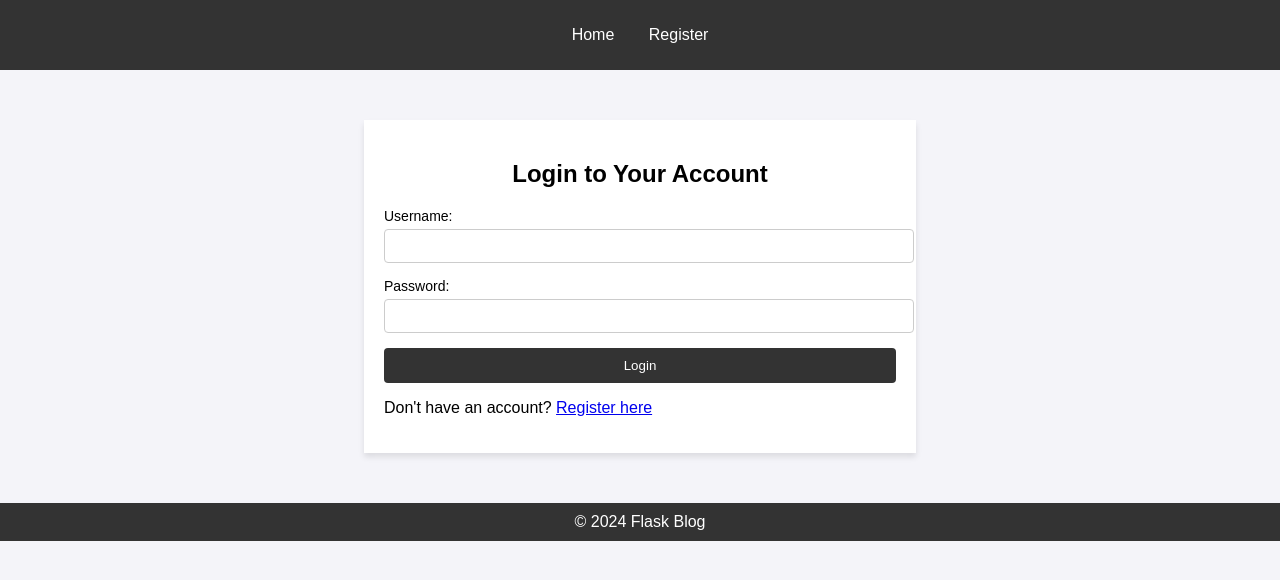
After one commit to mrmyothet/python-web, a Flask app: page /login in a window 1280 px wide. The commit adds this page. Shown: the top 580 px of the page. Run offline with Flask 3, Linux system fonts and the light colour scheme.

Commit message:
Blog - register and login using password hash

```diff
--- a/Blogs/app/db.py
+++ b/Blogs/app/db.py
@@ -11,3 +11,7 @@ def get_db():
         port="5434",
     )
     return conn
+
+
+def get_sqlite3_db():
+    pass
--- a/Blogs/app/routes.py
+++ b/Blogs/app/routes.py
@@ -1,5 +1,7 @@
 from flask import Flask, render_template, request, redirect, url_for, session
-from app.models import create_user
+from app.models import create_user, get_all_posts
+from app.models import validate_user_login
+from werkzeug.security import generate_password_hash
 
 
 # blueprint routes
@@ -7,10 +9,12 @@ from app.models import create_user
 
 from app import app
 
+app.secret_key = "Testing123"
+
 
 @app.route("/")
 def index():
-    posts = "Posts"
+    posts = get_all_posts()
     return render_template("index.html", posts=posts)
 
 
@@ -19,7 +23,8 @@ def register():
     if request.method == "POST":
         username = request.form["username"]
         email = request.form["email"]
-        password = request.form["password"]
+        password = generate_password_hash(request.form["password"], method="pbkdf2")
+        print(password)
 
         create_user(username, password, email)
 
@@ -27,3 +32,20 @@ def register():
 
     if request.method == "GET":
         return render_template("register.html")
+
+
+@app.route("/login", methods=["GET", "POST"])
+def login():
+    if request.method == "POST":
+        username = request.form["username"]
+        password = request.form["password"]
+        user = validate_user_login(username, password)
+        if user:
+            # return "Login Successful"
+
+            session["user_id"] = user[0]
+            return redirect(url_for("index"))
+
+        return "Invalid Information"
+
+    return render_template("login.html")
--- /dev/null
+++ b/Blogs/app/static/css/style.css
@@ -0,0 +1,85 @@
+body {
+    font-family: Arial, sans-serif;
+    background-color: #f4f4f9;
+    margin: 0;
+    padding: 0;
+}
+
+header {
+    background-color: #333;
+    color: white;
+    padding: 10px 0;
+}
+
+header nav ul {
+    list-style: none;
+    padding: 0;
+    text-align: center;
+}
+
+header nav ul li {
+    display: inline;
+    margin: 0 15px;
+}
+
+header nav ul li a {
+    color: white;
+    text-decoration: none;
+}
+
+.container {
+    width: 40%;
+    margin: 50px auto;
+    background-color: white;
+    padding: 20px;
+    box-shadow: 0px 4px 6px rgba(0, 0, 0, 0.1);
+}
+
+h2 {
+    text-align: center;
+    margin-bottom: 20px;
+}
+
+.form-group {
+    margin-bottom: 15px;
+}
+
+.form-group label {
+    display: block;
+    font-size: 14px;
+    margin-bottom: 5px;
+}
+
+.form-group input {
+    width: 100%;
+    padding: 8px;
+    font-size: 14px;
+    border: 1px solid #ccc;
+    border-radius: 4px;
+}
+
+button {
+    width: 100%;
+    padding: 10px;
+    background-color: #333;
+    color: white;
+    border: none;
+    border-radius: 4px;
+    cursor: pointer;
+}
+
+button:hover {
+    background-color: #555;
+}
+
+footer {
+    text-align: center;
+    background-color: #333;
+    color: white;
+    padding: 10px;
+    margin-top: 30px;
+}
+
+footer p {
+    margin: 0;
+}
--- /dev/null
+++ b/Blogs/app/templates/login.html
@@ -0,0 +1,53 @@
+<!DOCTYPE html>
+<html lang="en">
+
+<head>
+    <meta charset="UTF-8">
+    <meta name="viewport" content="width=device-width, initial-scale=1.0">
+    <title>Login - Flask Blog</title>
+    <link rel="stylesheet" href="{{ url_for('static', filename='css/style.css') }}">
+</head>
+
+<body>
+    <header>
+        <nav>
+            <ul>
+                <li><a href="{{ url_for('index') }}">Home</a></li>
+                <li><a href="{{ url_for('register') }}">Register</a></li>
+            </ul>
+        </nav>
+    </header>
+
+    <div class="container">
+        <h2>Login to Your Account</h2>
+
+        <form method="POST" action="{{ url_for('login') }}">
+            <!-- Check for error messages (invalid login) -->
+            {% if request.method == 'POST' and not session.get('user_id') %}
+            <p style="color: red;">Invalid credentials. Please try again.</p>
+            {% endif %}
+
+            <div class="form-group">
+                <label for="username">Username:</label>
+                <input type="text" id="username" name="username" required>
+            </div>
+
+            <div class="form-group">
+                <label for="password">Password:</label>
+                <input type="password" id="password" name="password" required>
+            </div>
+
+            <div class="form-group">
+                <button type="submit">Login</button>
+            </div>
+        </form>
+
+        <p>Don't have an account? <a href="{{ url_for('register') }}">Register here</a></p>
+    </div>
+
+    <footer>
+        <p>&copy; 2024 Flask Blog</p>
+    </footer>
+</body>
+
+</html>
```
Also changed, not shown: Blogs/app/models.py (+20 -0 lines), Blogs/app/templates/index copy.html (added, +11 -0 lines), Blogs/app/templates/index.html (+12 -7 lines).
